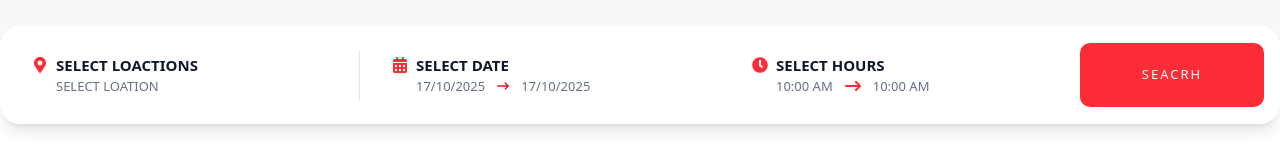
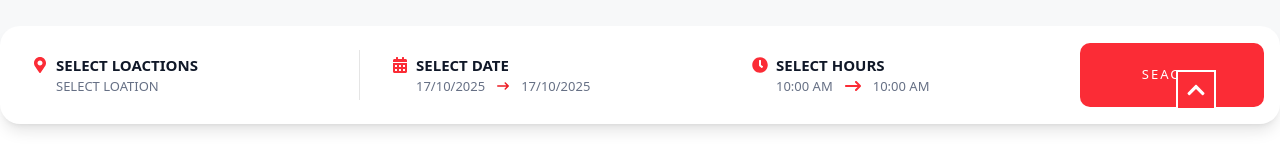
Before and after one commit to Aqueous20/Velocity, a React (Vite) app in the folder velocity/: page / in a window 1280 px wide. Shown: the part 646-800 px from the top of the page. Built offline with nearby package versions, Linux system fonts and the light colour scheme.

Commit message:
project completed
this is the end of this project for now it is fully responsive to all devices and all components should be designed for industry standard i would like it to be reviewed but alas in due time

```diff
--- a/velocity/src/Components/BackToTopBtn.jsx
+++ b/velocity/src/Components/BackToTopBtn.jsx
@@ -1,7 +1,34 @@
-import React from 'react'
+import React, { useEffect, useState } from "react";
+
+import { FaChevronUp } from "react-icons/fa";
+
+import { Link } from "react-scroll";
 
 export const BackToTopBtn = () => {
+  const [isActive, setIsActive] = useState(false);
+  useEffect(() => {
+    const handleScroll = () => {
+      if (window.scrollY > 400) {
+        setIsActive(true);
+      } else {
+        setIsActive(false);
+      }
+    };
+
+    window.addEventListener("scroll", handleScroll);
+
+    return () => {
+      window.removeEventListener("scroll", handleScroll);
+    };
+  });
   return (
-    <div>BackToTopBtn</div>
-  )
-}
+    <Link
+      to="home"
+      smooth={true}
+      className={`${!isActive && "hidden"} hidden fixed bg-red-500 hover:bg-red-700 w-10 h-10 z-10 right-16 bottom-11 cursor-pointer md:flex justify-center items-center
+    text-white border-2 border-white `}
+    >
+      <FaChevronUp className="text-xl" />
+    </Link>
+  );
+};
--- a/velocity/src/Components/Cta.jsx
+++ b/velocity/src/Components/Cta.jsx
@@ -13,7 +13,7 @@ export const Cta = () => {
       className="w-full min-h-screen flex items-center py-16 xl:py-24 overflow-hidden"
       id="contact"
     >
-      <div className="conatiner mx-auto">
+      <div className="container mx-auto">
         <div className="flex flex-col md:flex-row xl:items-center">
           {/*text*/}
           <div className="flex-1 xl:ml-24 text-center md:text-left mb-12 md:mb-0">
@@ -43,7 +43,7 @@ export const Cta = () => {
               {/*BTNS*/}
               <motion.div
                 initial={{ opacity: 0, x: -40 }}
-                whileInView={{ opacity: 1, y: 0 }}
+                whileInView={{ opacity: 1, x: 0 }}
                 transition={{ duration: 0.6, delay: 0.4 }}
                 viewport={{ once: false, amount: 0.6 }}
                 className="flex gap-x-3 justify-center md:justify-start"
@@ -73,7 +73,7 @@ export const Cta = () => {
             viewport={{ once: false, amount: 0.6 }}
             className="flex-1 flex justify-center order-1 md:order-none"
           >
-            <img src={phone} alt="binge sake" className="w-[320px] h[640px]" />
+            <img src={phone} alt="binge sake" className="w-[320px] h-auto" />
           </motion.div>
         </div>
       </div>
--- a/velocity/src/Components/Footer.jsx
+++ b/velocity/src/Components/Footer.jsx
@@ -24,7 +24,7 @@ export const Footer = () => {
           initial={{ opacity: 0, y: 40 }}
           whileInView={{ opacity: 1, y: 0 }}
           transition={{ duration: 0.4, delay: 0.4 }}
-          viewport={{ once: false, amount: 0.6 }}
+          viewport={{ once: false, amount: 0.2 }}
           className="flex flex-col lg:flex-row lg:justify-between items-start gap-x-5 gap-y-14"
         >
           <div className="flex flex-col flex-1 gap-y-8">
@@ -113,7 +113,7 @@ export const Footer = () => {
           </div>
         </motion.div>
       </div>
-      <Copyright/>
+      <Copyright />
     </footer>
   );
 };
```
Also changed, not shown: 1 other file (tests, documents, lock files or other folders).
